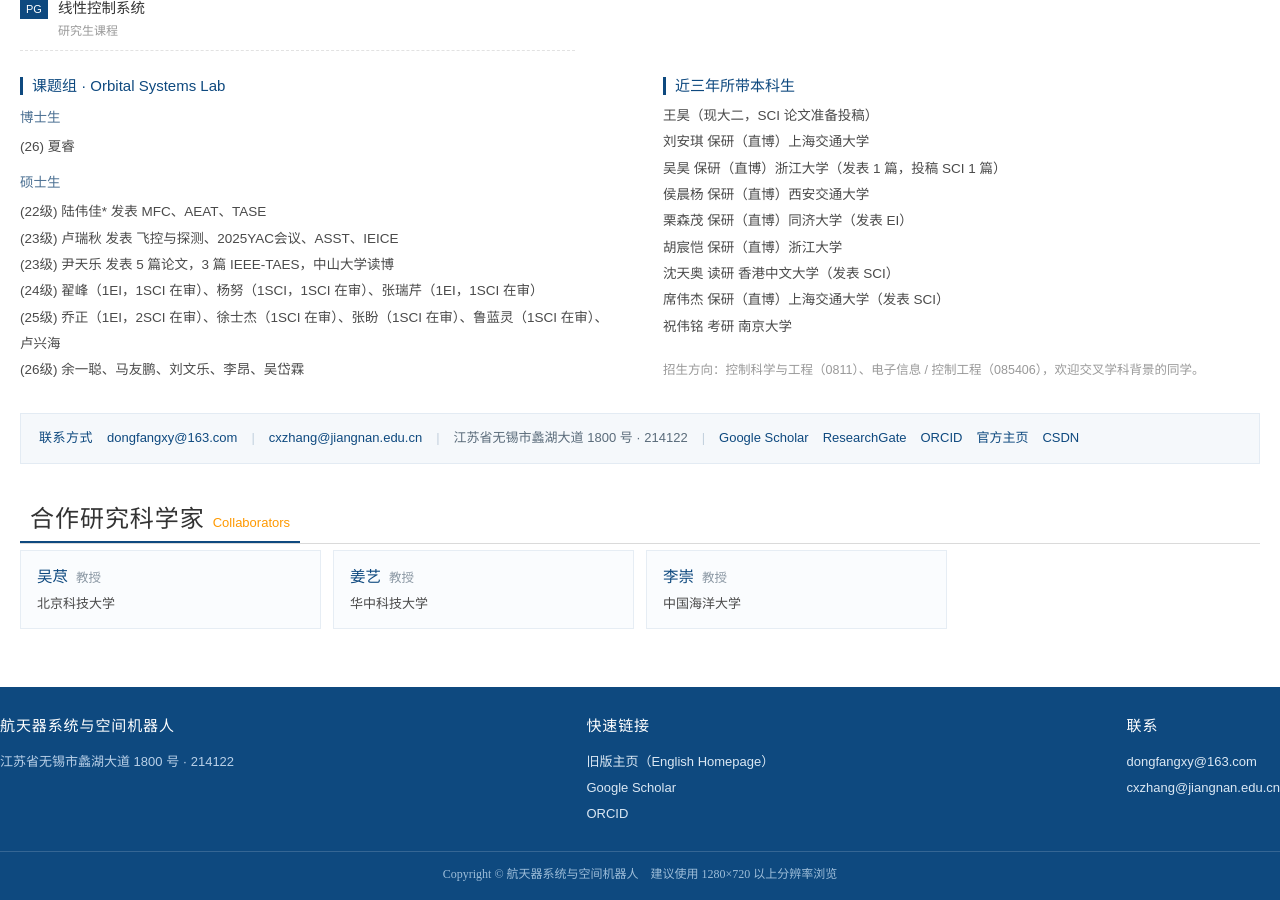
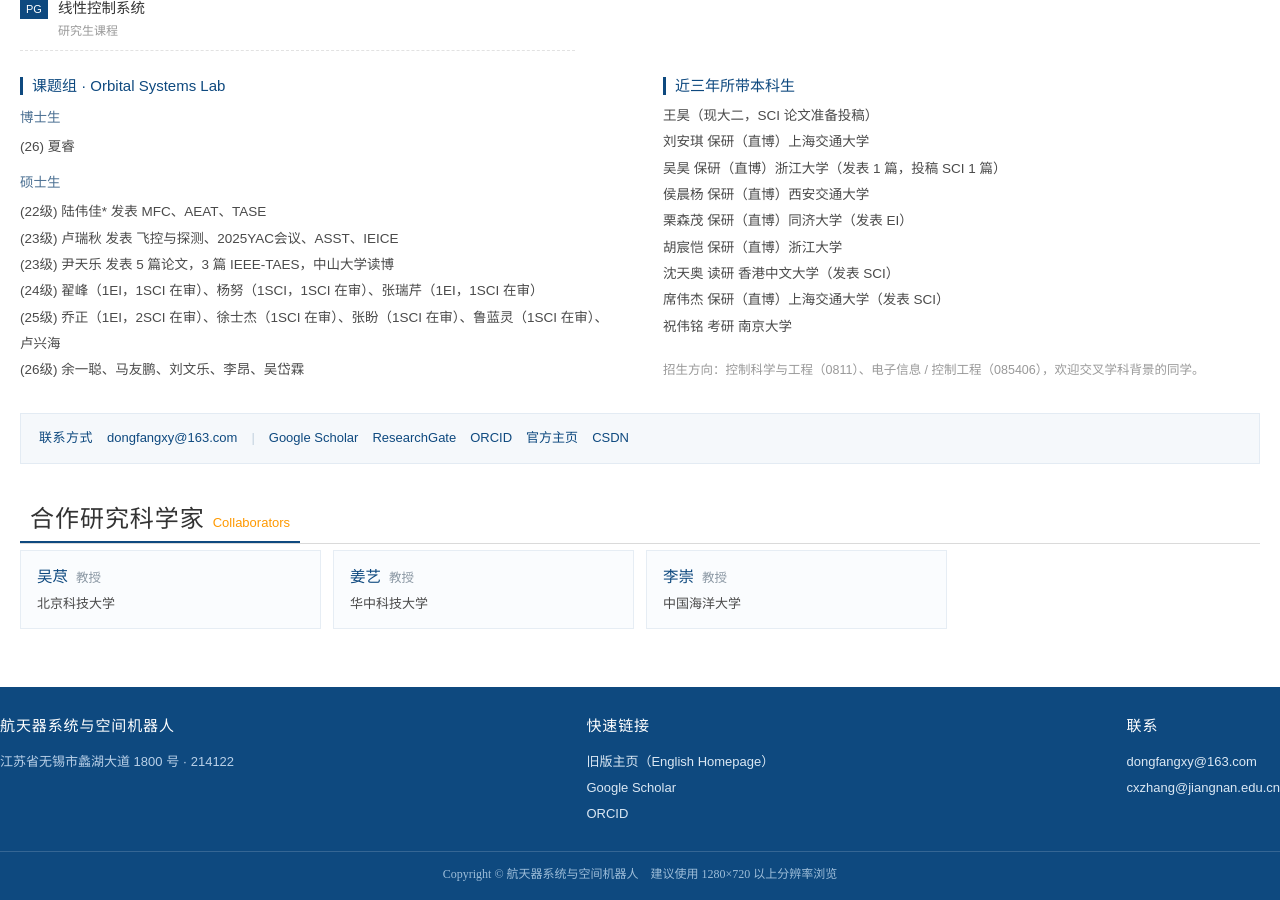
Before and after one commit to dongfangxy/dongfangxy.github.io, a Jekyll site: the page index.html, which Jekyll copies as it is, in a window 1280 px wide and 900 px high, scrolled down 3108 px. Built offline with Jekyll 4.4.1, drawn with Linux system fonts in a browser that asks for light colours.

Commit message:
docs(home): keep only 163 email in contact strip

```diff
--- a/index.html
+++ b/index.html
@@ -594,10 +594,6 @@
       <span class="cs-label">联系方式</span>
       <a href="mailto:dongfangxy@163.com">dongfangxy@163.com</a>
       <span class="cs-sep">|</span>
-      <a href="mailto:cxzhang@jiangnan.edu.cn">cxzhang@jiangnan.edu.cn</a>
-      <span class="cs-sep">|</span>
-      <span>江苏省无锡市蠡湖大道 1800 号 · 214122</span>
-      <span class="cs-sep">|</span>
       <a href="https://scholar.google.com/citations?user=oHzlz50AAAAJ&amp;hl" target="_blank" rel="noopener">Google Scholar</a>
       <a href="https://www.researchgate.net/profile/Chengxi_Zhang5" target="_blank" rel="noopener">ResearchGate</a>
       <a href="https://orcid.org/0000-0002-3130-6497" target="_blank" rel="noopener">ORCID</a>
```
